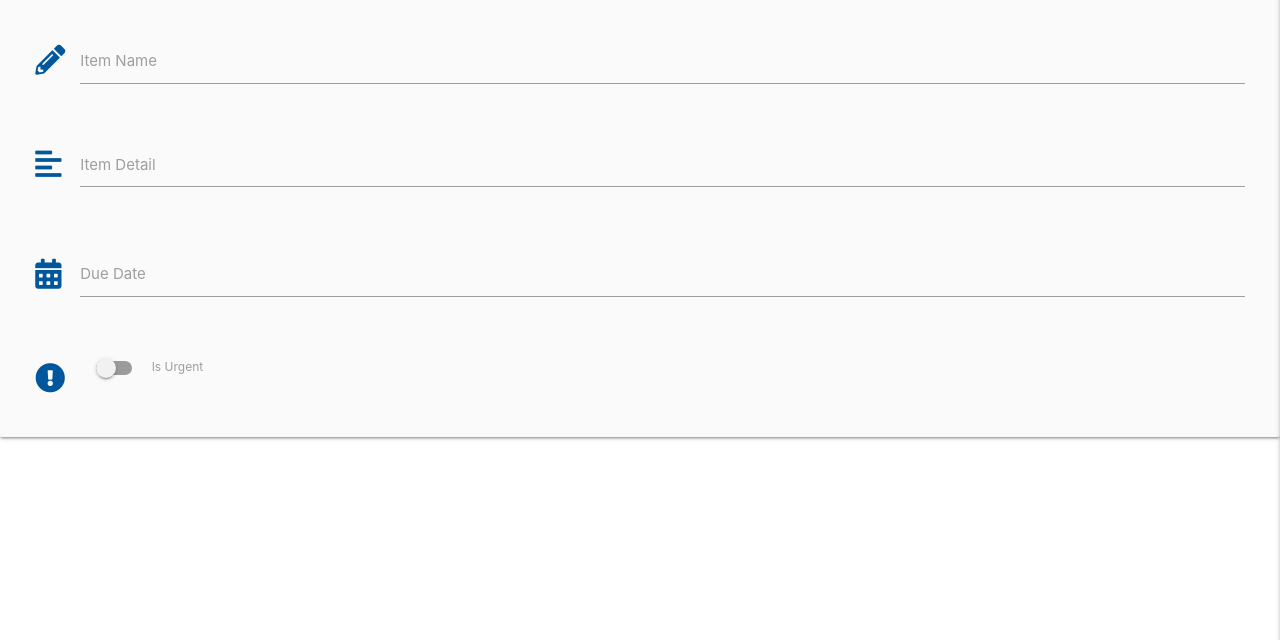
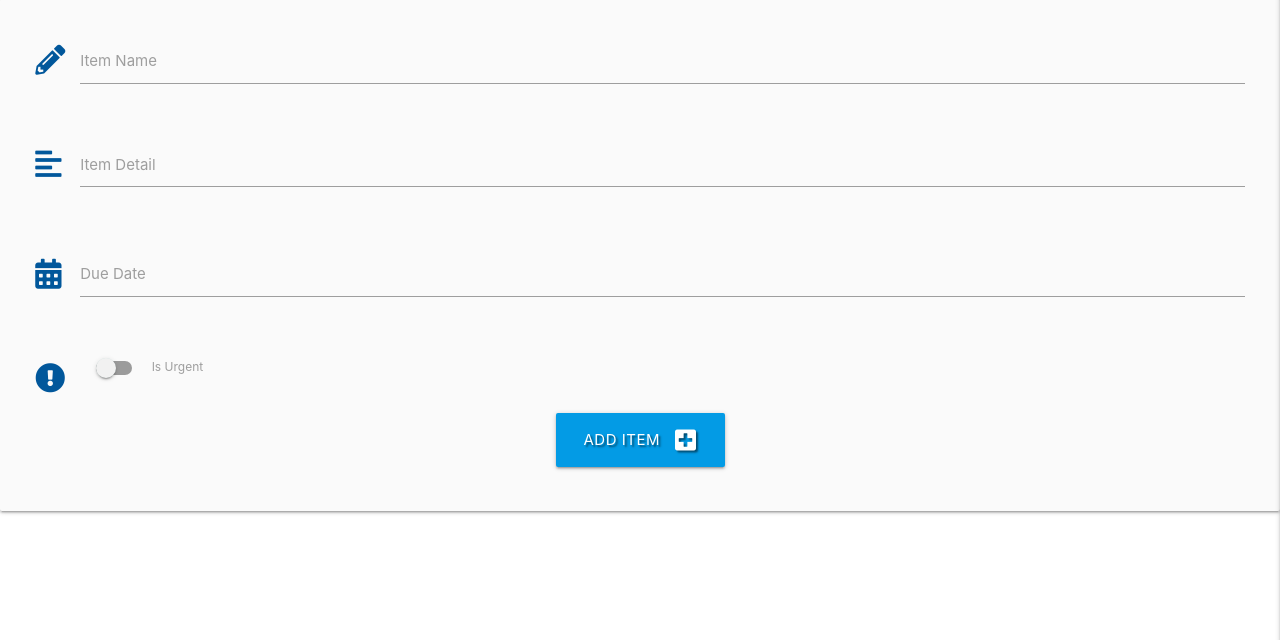
Before and after one commit to Tipoki13/to-do-list, a Flask app: page /add_item in a window 1280 px wide. Shown: the part 160-800 px from the top of the page. Run offline with Flask 2, Linux system fonts and the light colour scheme; some libraries are stand-ins or nearby versions.

Commit message:
Allow user to submit item to database

```diff
--- a/app.py
+++ b/app.py
@@ -84,8 +84,21 @@ def logout():
     return redirect( url_for('login'))
 
 
-@app.route('/add_item')
+@app.route('/add_item', methods=['GET', 'POST'])
 def add_item():
+    if request.method == 'POST':
+        is_urgent = "on" if request.form.get("is_urgent") else "off"
+        item = {
+            "item_name": request.form.get("item_name"),
+            "item_detail": request.form.get("item_detail"),
+            "due_date": request.form.get("due_date"),
+            "is_urgent": is_urgent,
+            "created_by": session["username"]
+        }
+        mongo.db.to_do.insert_one(item)
+        flash("Item Successfully Added")
+        return redirect(url_for('get_to_do'))
+
     return render_template("add_item.html")
 
 
--- a/templates/add_item.html
+++ b/templates/add_item.html
@@ -4,7 +4,8 @@
     <h3 class="light-blue-text text-darken-4 center-align">Add Item</h3>
 
     <div class="row card-panel grey lighten-5">
-        <form class="col s12" method="POST" action="">
+        <form class="col s12" method="POST" action="{{ url_for('add_item')}}">
+            <!--Item Name-->
             <div class="row">
                 <div class="input-field col s12">
                     <i class="fas fa-pencil-alt prefix light-blue-text text-darken-4"></i>
@@ -13,6 +14,7 @@
                     <label for="item_name">Item Name</label>
                 </div>
             </div>
+            <!--Item Detail-->
             <div class="row">
                 <div class="input-field col s12">
                     <i class="fas fa-align-left prefix light-blue-text text-darken-4"></i>
@@ -21,6 +23,7 @@
                     <label for="item_detail">Item Detail</label>
                 </div>
             </div>
+            <!--Due Date-->
             <div class="row">
                 <div class="input-field col s12">
                     <i class="fas fa-calendar-alt prefix light-blue-text text-darken-4"></i>
@@ -28,6 +31,7 @@
                     <label for="due_date">Due Date</label>
                 </div>
             </div>
+            <!--Is Urgent-->
             <div class="row">
                 <div class="input-field col s12">
                     <div class="switch">
@@ -40,6 +44,14 @@
                     </div>
                 </div>
             </div>
+            <!--Submit Button-->
+            <div class="row">
+                <div class="col s12 center-align">
+                    <button class="btn-large light-blue darken-1 text-shadow" type="submit">Add Item
+                        <i class="fas fa-plus-square right"></i>
+                    </button>
+                </div>
+            </div>
         </form>
     </div>
 
--- a/templates/to_do.html
+++ b/templates/to_do.html
@@ -1,7 +1,7 @@
 {% extends "base.html" %}
 {% block content %}
 
-    <h2>Your To Do List</h2>
+    <h2 class="light-blue-text text-darken-4 center-align">Your To Do List</h2>
 
     <ul class="collapsible">
         {% if 'username' in session %}
@@ -17,6 +17,7 @@
                 </div>
                 <div class="collapsible-body">
                     <p>{{ to_do.item_detail }}</p>
+                    <p><em>by: {{ to_do.created_by }}</em></p>
                 </div>
             </li>
             {% endfor %}
```
